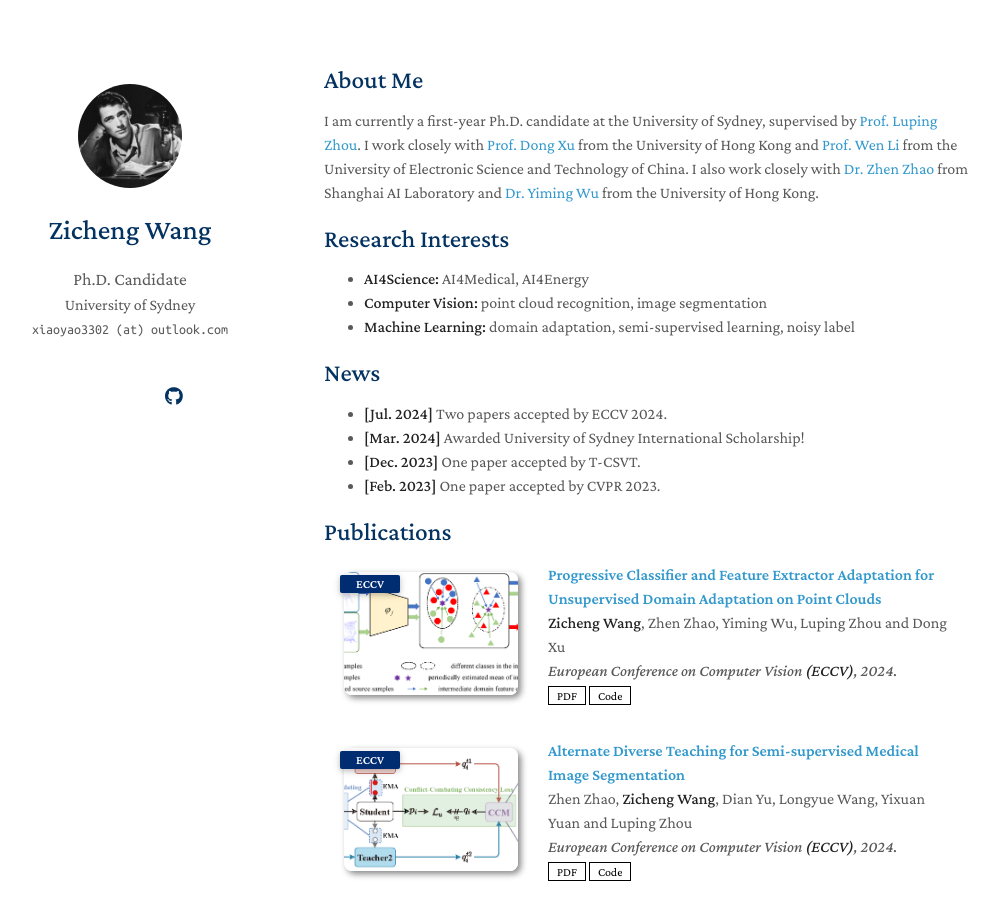
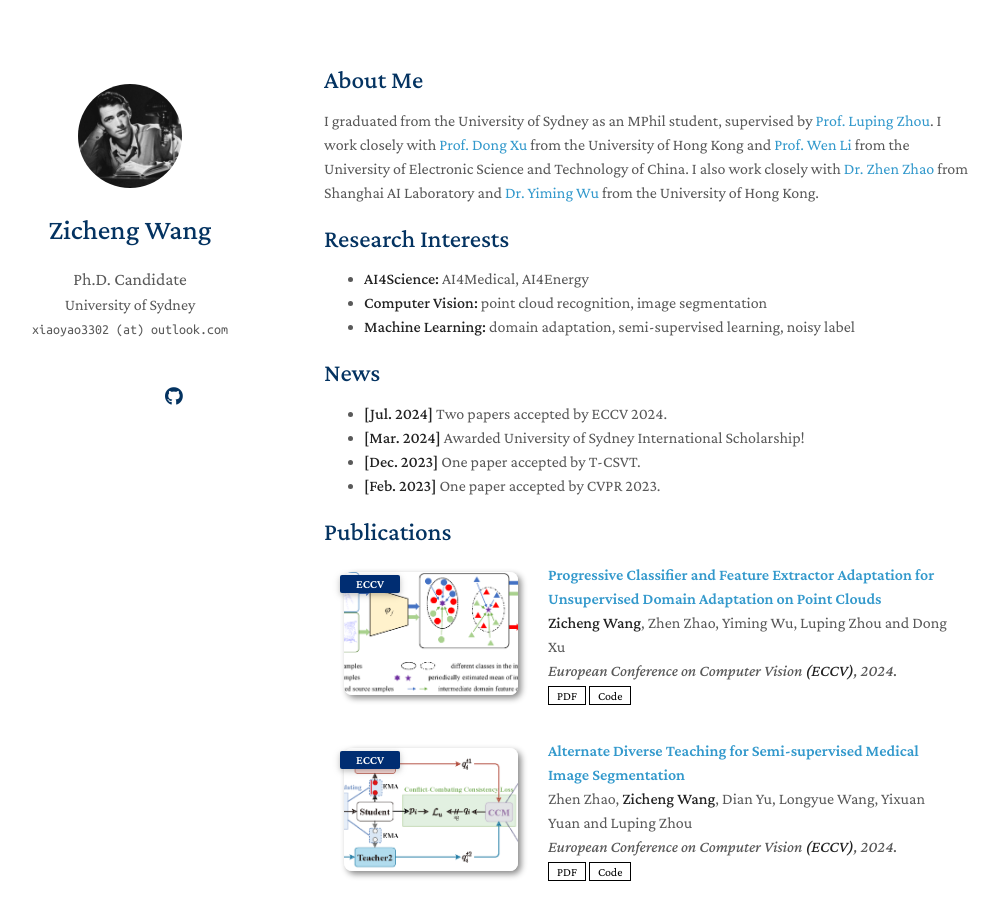
Before and after one commit to xiaoyao3302/xiaoyao3302.github.io, a Jekyll site: the page built from index.md, in a window 1280 px wide and 900 px high. Shown: the whole window, without its empty margins (146-1144 px from the left). Built offline with Jekyll 4.4.1, drawn with Linux system fonts in a browser that asks for light colours; nearby versions of some CDN libraries; a style sheet for code colours, icons or effects is not loaded; our own code applies the rules of GitHub Pages for plain Markdown files.

Commit message:
Update index.md

```diff
--- a/index.md
+++ b/index.md
@@ -4,7 +4,7 @@
 
 ## About Me
 
-I am currently a first-year Ph.D. candidate at the University of Sydney, supervised by [Prof. Luping Zhou](https://sites.google.com/view/lupingzhou/home). I work closely with [Prof. Dong Xu](https://www.cs.hku.hk/people/academic-staff/dongxu) from the University of Hong Kong and [Prof. Wen Li](https://wenli-vision.github.io/) from the University of Electronic Science and Technology of China. I also work closely with [Dr. Zhen Zhao](http://zhaozhen.me/) from Shanghai AI Laboratory and [Dr. Yiming Wu](https://sites.google.com/site/yimingwu0/home) from the University of Hong Kong.
+I graduated from the University of Sydney as an MPhil student, supervised by [Prof. Luping Zhou](https://sites.google.com/view/lupingzhou/home). I work closely with [Prof. Dong Xu](https://www.cs.hku.hk/people/academic-staff/dongxu) from the University of Hong Kong and [Prof. Wen Li](https://wenli-vision.github.io/) from the University of Electronic Science and Technology of China. I also work closely with [Dr. Zhen Zhao](http://zhaozhen.me/) from Shanghai AI Laboratory and [Dr. Yiming Wu](https://sites.google.com/site/yimingwu0/home) from the University of Hong Kong.
 
 ## Research Interests
 
```
